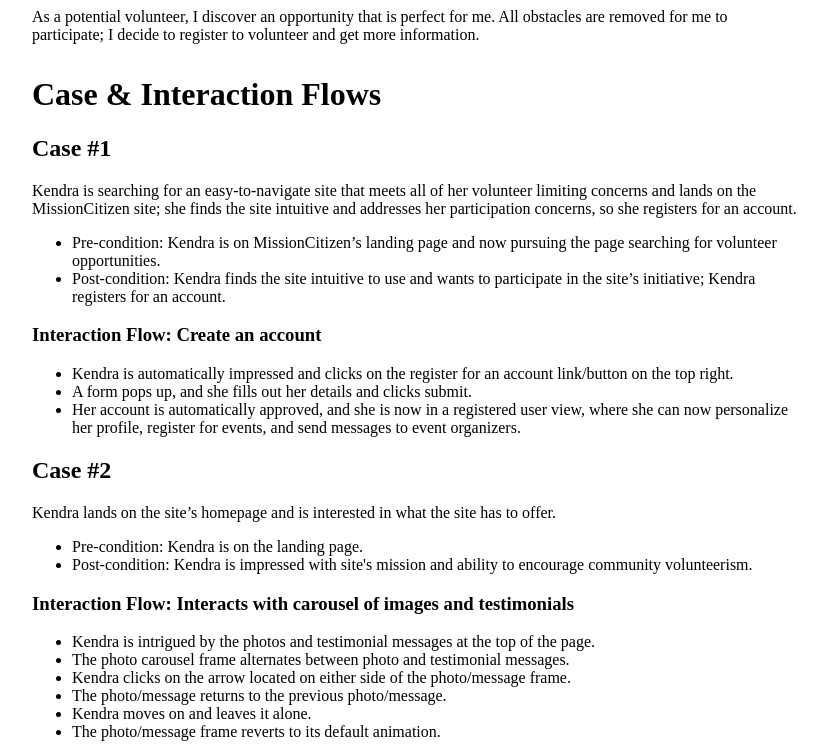
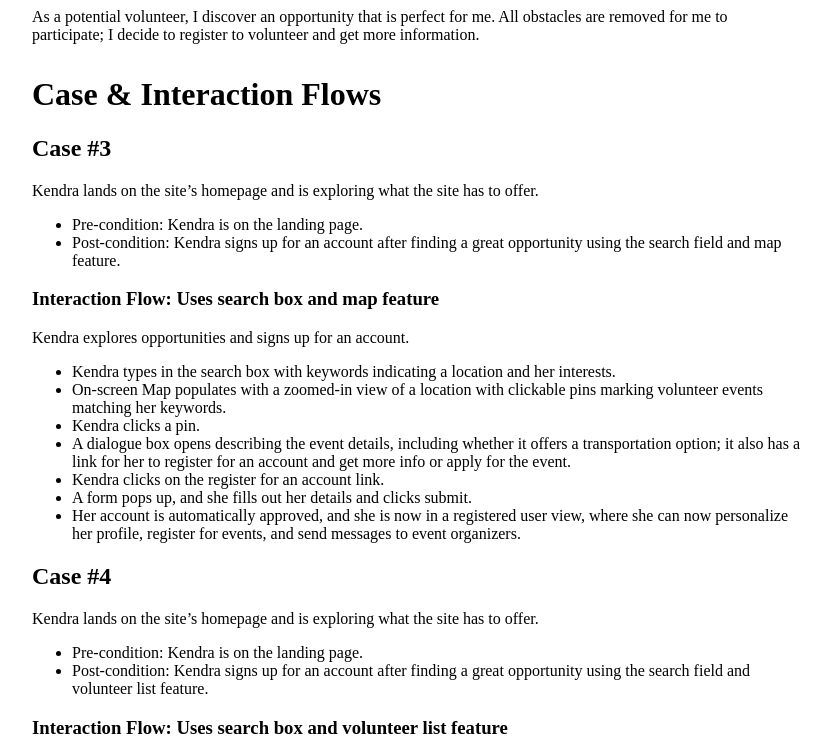
Before and after one commit to web-34-volunteer-app/capstone-volunteer-app, a plain HTML site: page public_html/documentation/persona-visitor.html in a window 1280 px wide. Shown: the part 800-1554 px from the top of the page, without its empty margins (224-1054 px from the left). Drawn offline with Linux system fonts and the light colour scheme.

Commit message:
committed out 1,2 and 5

```diff
--- a/public_html/documentation/persona-visitor.html
+++ b/public_html/documentation/persona-visitor.html
@@ -39,39 +39,39 @@
 <div class="container">
     <h1>Case & Interaction Flows</h1>
 
-    <h2>Case #1</h2>
-    <p>Kendra is searching for an easy-to-navigate site that meets all of her volunteer limiting concerns and lands on the MissionCitizen site; she finds the site intuitive and addresses her participation concerns, so she registers for an account.</p>
-    <ul>
-        <li>Pre-condition: Kendra is on MissionCitizen’s landing page and now pursuing the page searching for volunteer opportunities.</li>
-        <li>Post-condition: Kendra finds the site intuitive to use and wants to participate in the site’s initiative; Kendra registers for an account. </li>
-    </ul>
-    <h3>Interaction Flow: Create an account</h3>
-    <ul>
-        <li>Kendra is automatically impressed and clicks on the register for an account link/button on the top right.
-        </li>
-        <li>A form pops up, and she fills out her details and clicks submit.
-        </li>
-        <li>Her account is automatically approved, and she is now in a registered user view, where she can now personalize her profile, register for events, and send messages to event organizers.
-        </li>
-    </ul>
+<!--    <h2>Case #1</h2>-->
+<!--    <p>Kendra is searching for an easy-to-navigate site that meets all of her volunteer limiting concerns and lands on the MissionCitizen site; she finds the site intuitive and addresses her participation concerns, so she registers for an account.</p>-->
+<!--    <ul>-->
+<!--        <li>Pre-condition: Kendra is on MissionCitizen’s landing page and now pursuing the page searching for volunteer opportunities.</li>-->
+<!--        <li>Post-condition: Kendra finds the site intuitive to use and wants to participate in the site’s initiative; Kendra registers for an account. </li>-->
+<!--    </ul>-->
+<!--    <h3>Interaction Flow: Create an account</h3>-->
+<!--    <ul>-->
+<!--        <li>Kendra is automatically impressed and clicks on the register for an account link/button on the top right.-->
+<!--        </li>-->
+<!--        <li>A form pops up, and she fills out her details and clicks submit.-->
+<!--        </li>-->
+<!--        <li>Her account is automatically approved, and she is now in a registered user view, where she can now personalize her profile, register for events, and send messages to event organizers.-->
+<!--        </li>-->
+<!--    </ul>-->
 
-    <h2>Case #2</h2>
-    <p>Kendra lands on the site’s homepage and is interested in what the site has to offer.</p>
-    <ul>
-        <li>Pre-condition: Kendra is on the landing page.</li>
-        <li>Post-condition: Kendra is impressed with site's mission and ability to encourage community volunteerism.
-        </li>
-    </ul>
+<!--    <h2>Case #2</h2>-->
+<!--    <p>Kendra lands on the site’s homepage and is interested in what the site has to offer.</p>-->
+<!--    <ul>-->
+<!--        <li>Pre-condition: Kendra is on the landing page.</li>-->
+<!--        <li>Post-condition: Kendra is impressed with site's mission and ability to encourage community volunteerism.-->
+<!--        </li>-->
+<!--    </ul>-->
 
-    <h3>Interaction Flow: Interacts with carousel of images and testimonials</h3>
-    <ul>
-        <li>Kendra is intrigued by the photos and testimonial messages at the top of the page.</li>
-        <li>The photo carousel frame alternates between photo and testimonial messages.</li>
-        <li>Kendra clicks on the arrow located on either side of the photo/message frame.</li>
-        <li>The photo/message returns to the previous photo/message.</li>
-        <li>Kendra moves on and leaves it alone.</li>
-        <li>The photo/message frame reverts to its default animation.</li>
-    </ul>
+<!--    <h3>Interaction Flow: Interacts with carousel of images and testimonials</h3>-->
+<!--    <ul>-->
+<!--        <li>Kendra is intrigued by the photos and testimonial messages at the top of the page.</li>-->
+<!--        <li>The photo carousel frame alternates between photo and testimonial messages.</li>-->
+<!--        <li>Kendra clicks on the arrow located on either side of the photo/message frame.</li>-->
+<!--        <li>The photo/message returns to the previous photo/message.</li>-->
+<!--        <li>Kendra moves on and leaves it alone.</li>-->
+<!--        <li>The photo/message frame reverts to its default animation.</li>-->
+<!--    </ul>-->
 
     <h2>Case #3</h2>
     <p>Kendra lands on the site’s homepage and is exploring what the site has to offer.</p>
@@ -109,20 +109,20 @@
         <li>A form pops up, and she fills out her details and clicks submit.</li>
         <li>Her account is automatically approved, and she is now in a registered user view, where she can now personalize her profile, register for events, and send messages to event organizers.</li>
     </ul>
-    <h2>Case #5</h2>
-    <p>Kendra lands on the site’s homepage and is exploring what the site has to offer.</p>
-    <ul>
-        <li>Pre-condition: Kendra is on the landing page.</li>
-        <li>Post-condition: Kendra signs up for an account after finding a great opportunity using the search field and volunteer list feature.</li>
-    </ul>
+<!--    <h2>Case #5</h2>-->
+<!--    <p>Kendra lands on the site’s homepage and is exploring what the site has to offer.</p>-->
+<!--    <ul>-->
+<!--        <li>Pre-condition: Kendra is on the landing page.</li>-->
+<!--        <li>Post-condition: Kendra signs up for an account after finding a great opportunity using the search field and volunteer list feature.</li>-->
+<!--    </ul>-->
 
-    <h3>Interaction Flow: Uses search box and volunteer list feature by clicking "show all"</h3>
-    <p>Kendra explores opportunities and signs up for an account.
-    <ul>
-        <li>Kendra clicks on the show all-volunteer-opportunities button/link below the search box.</li>
-        <li>Map and list auto-populate with ALL volunteer opportunities.</li>
-        <li>Kendra can interact with both sets of information the same as map and list interaction flow described previously.</li>
-    </ul>
+<!--    <h3>Interaction Flow: Uses search box and volunteer list feature by clicking "show all"</h3>-->
+<!--    <p>Kendra explores opportunities and signs up for an account.-->
+<!--    <ul>-->
+<!--        <li>Kendra clicks on the show all-volunteer-opportunities button/link below the search box.</li>-->
+<!--        <li>Map and list auto-populate with ALL volunteer opportunities.</li>-->
+<!--        <li>Kendra can interact with both sets of information the same as map and list interaction flow described previously.</li>-->
+<!--    </ul>-->
     <a href="index.html">Home</a>
 </div>
 <footer>
```
